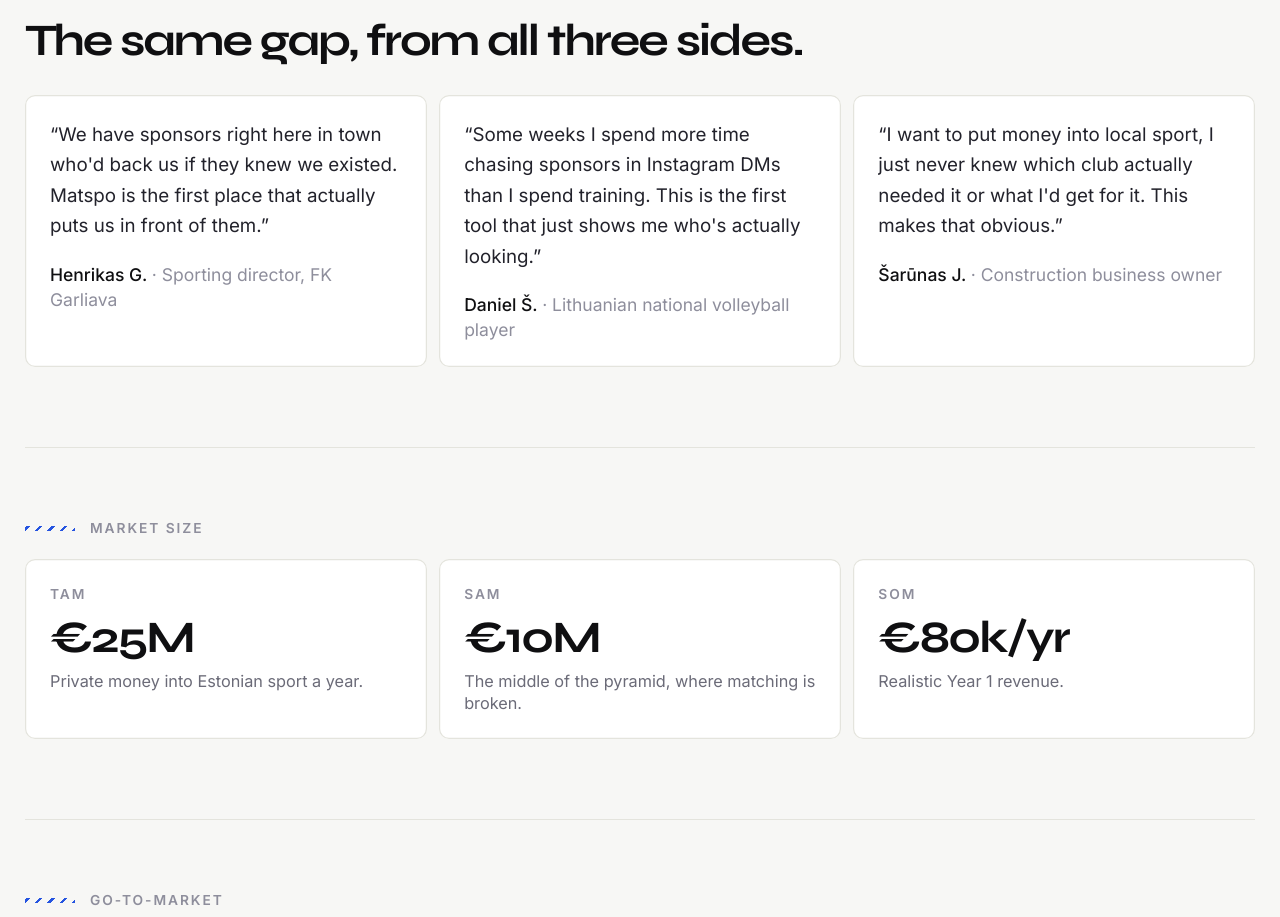
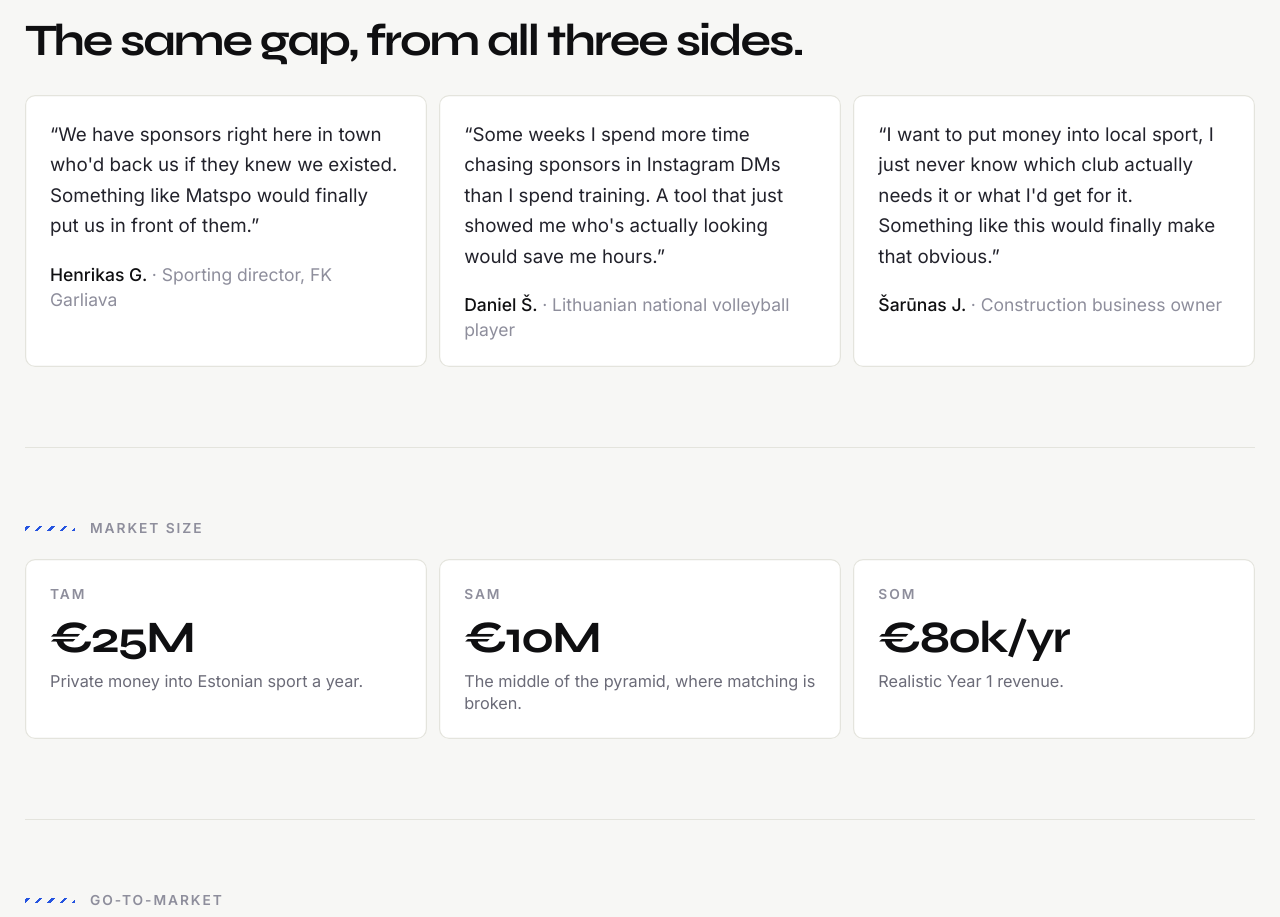
Before and after one commit to elvijusbartkus/yess-sponsorship-mvp, a React (Vite) app: page / in a window 1280 px wide. Shown: the part 2040-2957 px from the top of the page. Built offline with nearby package versions, Linux system fonts and the light colour scheme; no server answers.

Commit message:
Reword social proof quotes to conditional voice
Quotes described using the product as if already live; changed to
"would" framing since these are conversations about the problem, not
existing users.

```diff
--- a/src/components/Landing.tsx
+++ b/src/components/Landing.tsx
@@ -178,17 +178,17 @@ export function Landing({
         </h2>
         <div className="mt-6 grid gap-2.5 sm:grid-cols-3">
           <QuoteCard
-            quote="We have sponsors right here in town who'd back us if they knew we existed. Matspo is the first place that actually puts us in front of them."
+            quote="We have sponsors right here in town who'd back us if they knew we existed. Something like Matspo would finally put us in front of them."
             name="Henrikas G."
             role="Sporting director, FK Garliava"
           />
           <QuoteCard
-            quote="Some weeks I spend more time chasing sponsors in Instagram DMs than I spend training. This is the first tool that just shows me who's actually looking."
+            quote="Some weeks I spend more time chasing sponsors in Instagram DMs than I spend training. A tool that just showed me who's actually looking would save me hours."
             name="Daniel Š."
             role="Lithuanian national volleyball player"
           />
           <QuoteCard
-            quote="I want to put money into local sport, I just never knew which club actually needed it or what I'd get for it. This makes that obvious."
+            quote="I want to put money into local sport, I just never know which club actually needs it or what I'd get for it. Something like this would finally make that obvious."
             name="Šarūnas J."
             role="Construction business owner"
           />
```
